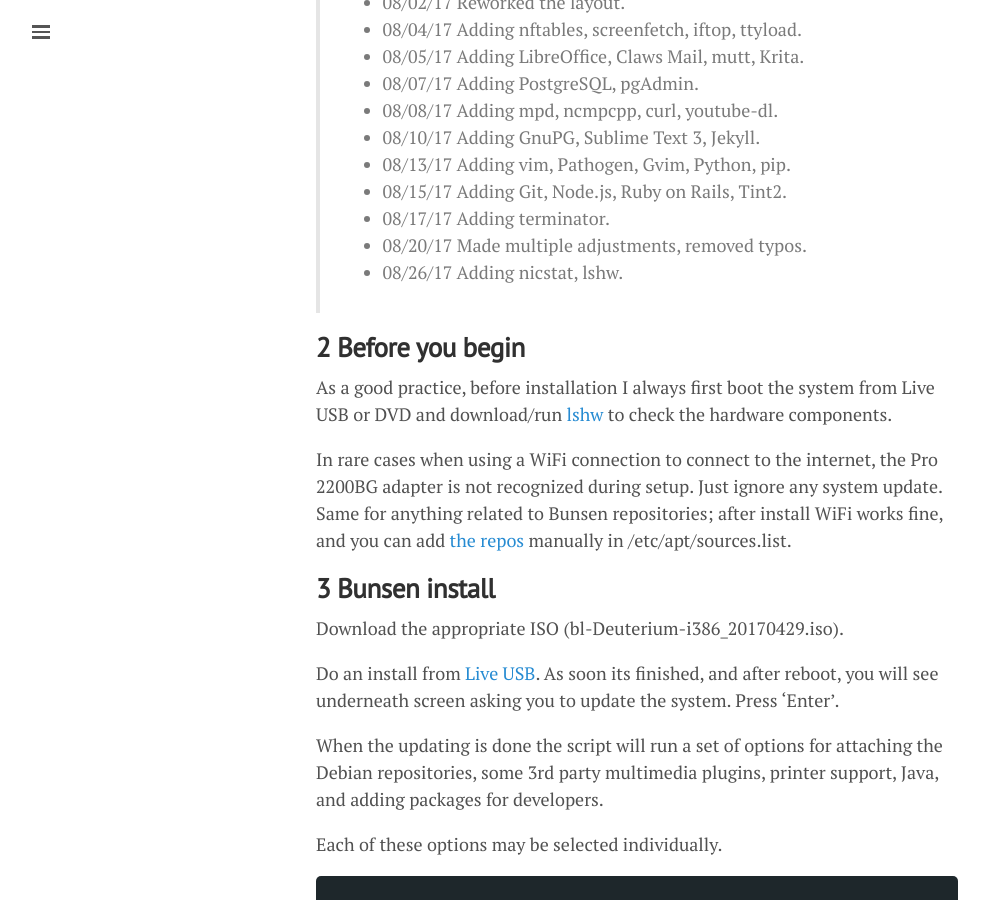
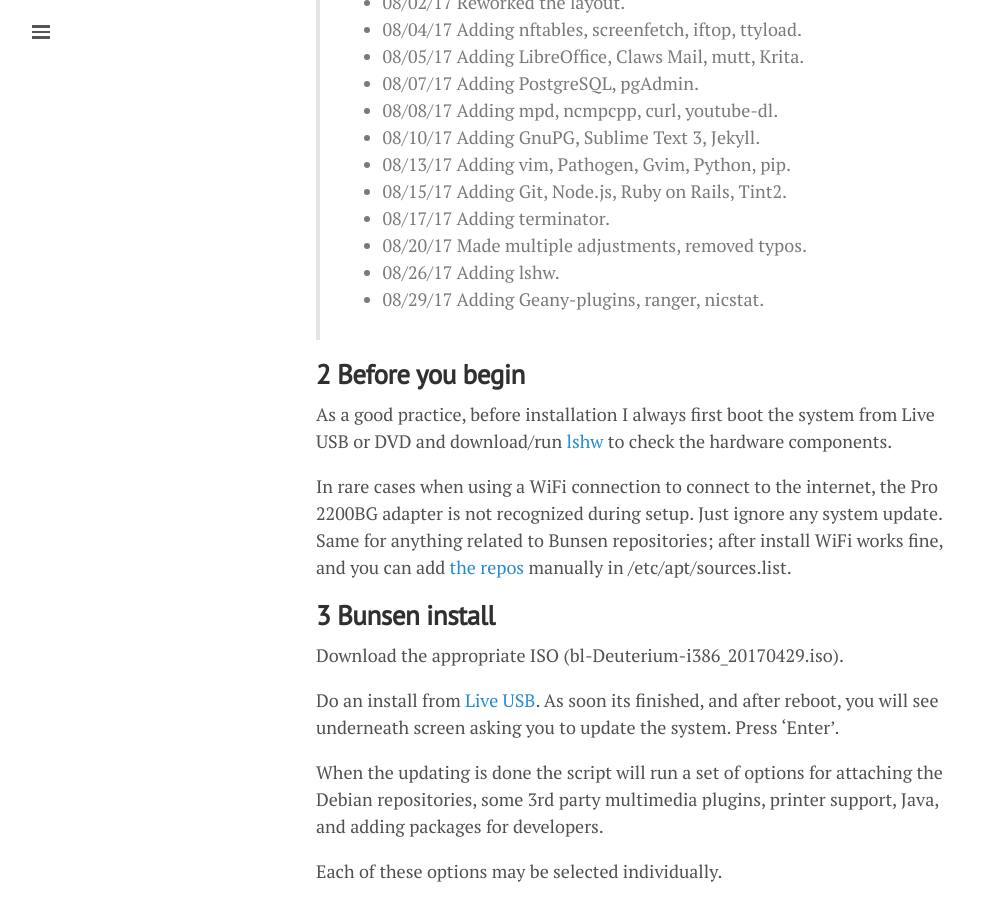
Before and after one commit to lgeurts/lgeurts.github.io, a Jekyll site: the page built from _posts/2017-07-11-bunsenlabs-linux-setup-notes-for dell-inspiron-6000.md, in a window 1280 px wide and 900 px high, scrolled down 1321 px. Shown: the whole window, without its empty margins (0-989 px from the left). Built offline with Jekyll 4.4.1, drawn with Linux system fonts in a browser that asks for light colours; nearby versions of some CDN libraries; comment, search, counter and statistics services are not loaded; some of the changed text lies outside the part shown.

Commit message:
Update 2017-07-11-bunsenlabs-linux-setup-notes-for dell-inspiron-6000.md
Change section 10 #499

```diff
--- a/_posts/2017-07-11-bunsenlabs-linux-setup-notes-for dell-inspiron-6000.md
+++ b/_posts/2017-07-11-bunsenlabs-linux-setup-notes-for dell-inspiron-6000.md
@@ -36,12 +36,13 @@
 > * 08/15/17 Adding Git, Node.js, Ruby on Rails, Tint2.
 > * 08/17/17 Adding terminator.
 > * 08/20/17 Made multiple adjustments, removed typos.
-> * 08/26/17 Adding nicstat, lshw.
+> * 08/26/17 Adding lshw.
+> * 08/29/17 Adding Geany-plugins, ranger, nicstat.
 
 **2 Before you begin**
 ----------------------
 
-As a good practice, before installation I always first boot the system from Live USB or DVD and download/run [lshw](https://packages.debian.org/search?keywords=lshw) to check the hardware components.
+As a good practice, before installation I always first boot the system from Live USB or DVD and download/run [lshw](https://packages.debian.org/jessie/utils/lshw) to check the hardware components.
 
 In rare cases when using a WiFi connection to connect to the internet, the Pro 2200BG adapter is not recognized during setup. Just ignore any system update. Same for anything related to Bunsen repositories; after install WiFi works fine, and you can add [the repos](https://forums.bunsenlabs.org/viewtopic.php?id=1526) manually in /etc/apt/sources.list.
 
```
Also changed, not shown: other parts of _posts/2017-07-11-bunsenlabs-linux-setup-notes-for dell-inspiron-6000.md (+4 -2 lines).
